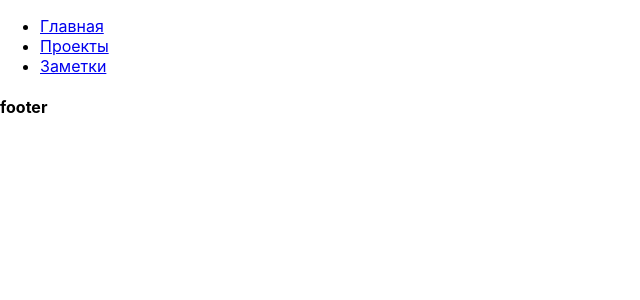
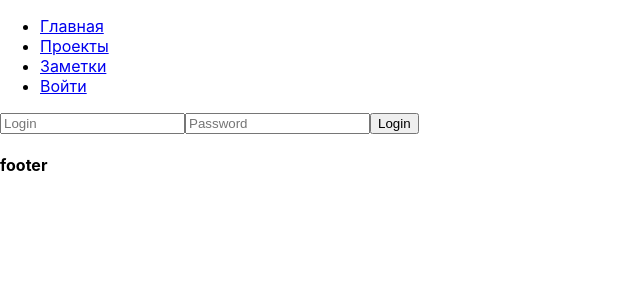
Before and after one commit to uder/gb_rest_prictice, a React (Create React App) app in the folder frontend/: page /login in a window 1280 px wide. Shown: the top 300 px of the page, without its empty margins (0-640 px from the left). Built offline with nearby package versions, Linux system fonts and the light colour scheme; no server answers.

Commit message:
Adds Login Form

```diff
--- a/frontend/src/App.js
+++ b/frontend/src/App.js
@@ -7,6 +7,7 @@ import ProjectInfo from "./components/ProjectInfo";
 import ToDosList from "./components/ToDos";
 import Menu from "./components/Menu";
 import Footer from "./components/Footer";
+import LoginForm from "./components/Login.js";
 import axios from 'axios';
 import {BrowserRouter, Route, Switch} from 'react-router-dom'
 
@@ -36,6 +37,10 @@ class App extends React.Component{
             {
                 'name': 'Заметки',
                 'path': '/todos',
+            },
+            {
+                'name': 'Войти',
+                'path': '/login',
             },
         ]
         const footer='Footer Message'
@@ -81,6 +86,7 @@ class App extends React.Component{
                         <Route exact path='/projects' component={() => <ProjectsList projects={this.state.projects} />} />
                         <Route exact path='/project/:id' component={() => <ProjectInfo projects={this.state.projects} />} />
                         <Route exact path='/todos' component={() => <ToDosList todos={this.state.todos} />} />
+                        <Route exact path='/login' component={() => <LoginForm />} />
                     </Switch>
                     <Footer footer={this.state.footer} />
                 </BrowserRouter>
--- /dev/null
+++ b/frontend/src/components/Login.js
@@ -0,0 +1,46 @@
+import React from "react";
+
+class LoginForm extends React.Component{
+    constructor(props){
+        super(props)
+        this.state={
+            'login': '',
+            'password': '',
+        }
+    }
+    handleChange(event){
+        this.setState(
+            {
+                [event.target.name]: event.target.value
+            }
+        );
+    }
+    handleSubmit(event){
+        //For testing only. Comment out next line
+        console.log(this.state.login+" : "+this.state.password)
+        event.preventDefault()
+    }
+    render(){
+        return (
+            <form onSubmit={(event)=> this.handleSubmit(event)}>
+                <input
+                    type="text"
+                    name="login"
+                    placeholder="Login"
+                    value={this.state.login}
+                    onChange={(event)=>this.handleChange(event)}
+                />
+                <input
+                    type="text"
+                    name="password"
+                    placeholder="Password"
+                    value={this.state.password}
+                    onChange={(event)=>this.handleChange(event)}
+                />
+                <input type="submit" value="Login" />
+            </form>
+        );
+    }
+}
+
+export default LoginForm
```
